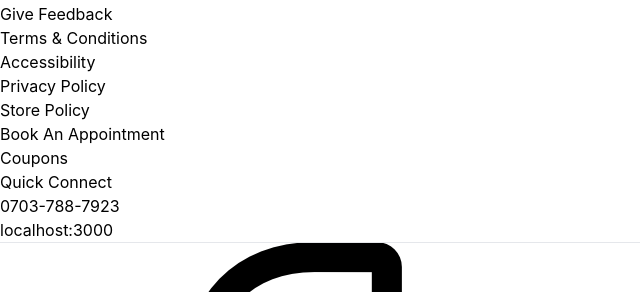
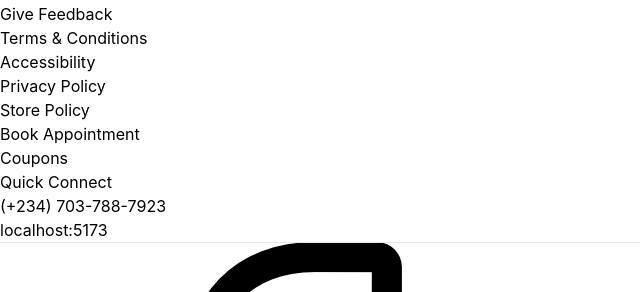
Before and after one commit to theCuriousCoderr/trizent-autos, a React (Vite) app in the folder trizent/: page /contact-us in a window 1280 px wide. Shown: the part 6789-7081 px from the top of the page, without its empty margins (0-640 px from the left). Built offline with nearby package versions, Linux system fonts and the light colour scheme; no server answers.

Commit message:
Update Footer.jsx

```diff
--- a/trizent/src/components/Footer.jsx
+++ b/trizent/src/components/Footer.jsx
@@ -12,7 +12,7 @@ export default function Footer() {
         { "link": "Accessibility" },
         { "link": "Privacy Policy" },
         { "link": "Store Policy" },
-        { "link": "Book An Appointment" },
+        { "link": "Book Appointment" },
         { "link": "Coupons" }
     ]
 
@@ -32,8 +32,8 @@ export default function Footer() {
                 </div>
                 <div id="contact_us" className='mt-9 font-bold text-center space-y-4 mb-2 xl:mt-0 '>
                     <h2 className='text-slate-50 text-xl font-bold xl:text-3xl'>Quick Connect</h2>
-                    <p className='text-slate-400 hover:text-slate-50 hover:underline transition-all'>0703-788-7923</p>
-                    <p className='text-slate-400 hover:text-slate-50 hover:underline transition-all'>localhost:3000</p>
+                    <p className='text-slate-400 hover:text-slate-50 hover:underline transition-all'>(+234) 703-788-7923</p>
+                    <p className='text-slate-400 hover:text-slate-50 hover:underline transition-all'>localhost:5173</p>
                 </div>
             </div>
             <hr className="bg-slate-950 opacity-20"/>
```
